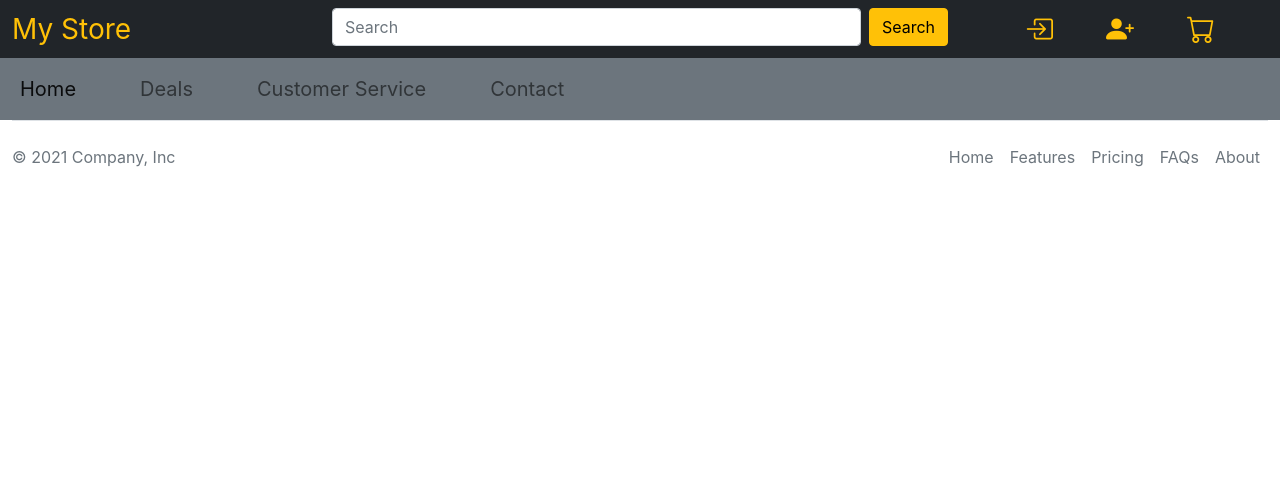
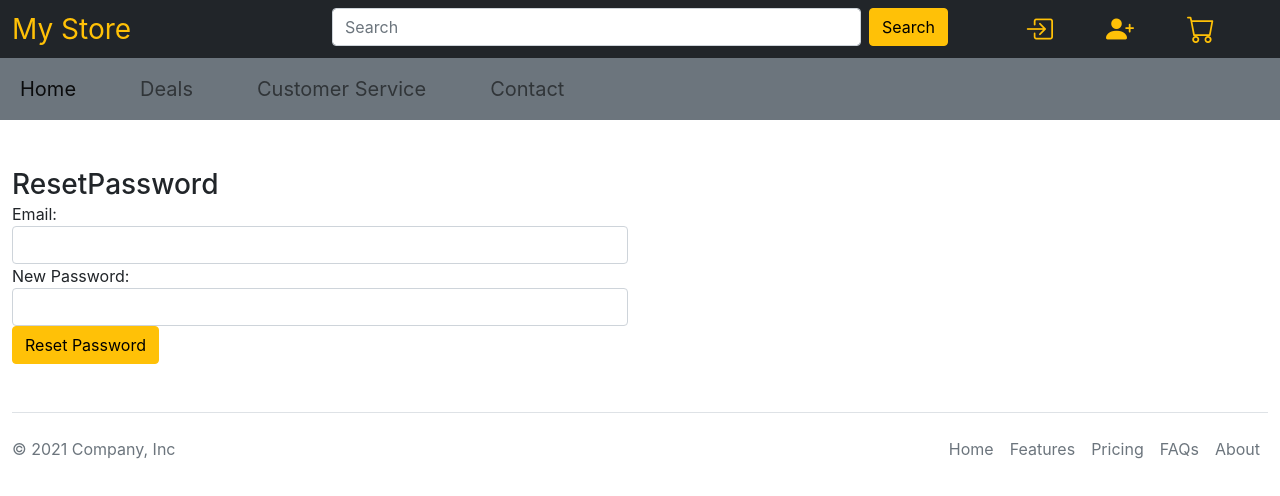
Before and after one commit to k1shor/reactApp-10-11, a React (Create React App) app: page /resetpassword/1 in a window 1280 px wide. Shown: the top 496 px of the page. Built offline with nearby package versions, Linux system fonts and the light colour scheme; no server answers.

Commit message:
reset password

```diff
--- a/src/Components/Radio.js
+++ b/src/Components/Radio.js
@@ -4,7 +4,7 @@ import { prices } from './Price'
 const Radio = ({passing_handleFilters}) => {
 
     const handleChange = e =>{
-        passing_handleFilters(e.target.value, 'price')
+        passing_handleFilters(e.target.value, 'prices')
     }
 
     return (
--- a/src/Components/auth/index.js
+++ b/src/Components/auth/index.js
@@ -76,3 +76,18 @@ export const forgetpassword = (email) => {
 }
 
 // {"email":"abc@fmil.com"}
+
+//reset password
+export const resetpassword = (token, email, new_password) =>{
+    const data = {email, new_password}
+    return fetch(`${API}/resetpassword/${token}`,{
+        method:"POST",
+        headers:{
+            Accept:"application/json",
+            "Content-Type":"application/json"
+        },
+        body:JSON.stringify(data)
+    })
+    .then(res=>res.json())
+    .catch(error=>console.log(error))
+}
--- a/src/Components/product/productAPI.js
+++ b/src/Components/product/productAPI.js
@@ -58,7 +58,7 @@ export const getRelatedProducts = (id) => {
 // to get filtered products
 export const getFilteredProducts = (sortBy, order, limit, skip, {filters})=>{
     let data = {skip, filters}
-    // console.log(data)
+    console.log(data)
     return fetch(`${API}/getFilteredProducts`,{
         method:"POST",
         headers:{
--- a/src/MyRoutes.js
+++ b/src/MyRoutes.js
@@ -25,6 +25,7 @@ import Navbar from './Components/Navbar';
 import Product_Details from './Components/product/Product_Details';
 import Deals from './Pages/Deals';
 import ForgetPassword from './Pages/ForgetPassword';
+import ResetPassword from './Pages/ResetPassword';
 
 const MyRoutes = () => {
     return (
@@ -46,6 +47,7 @@ const MyRoutes = () => {
                 <Route path='/deals' element={<Deals/>}/>
 
                 <Route path='/forgetpassword' element={<ForgetPassword/>}/>
+                <Route path='/resetpassword/:token' element={<ResetPassword/>}/>
 
                 <Route path='/' element={<AdminRoute />}>
                     <Route path='/admin/dashboard' element={<AdminDashboard />} />
--- a/src/Pages/Deals.js
+++ b/src/Pages/Deals.js
@@ -62,6 +62,7 @@ const Deals = () => {
       let priceValue = handlePrice(filters)
       newFilter.filters[filterBy] = priceValue
     }
+    // console.log(newFilter)
     setMyFilters(newFilter)
   }
 
--- /dev/null
+++ b/src/Pages/ResetPassword.js
@@ -0,0 +1,71 @@
+import React, { useState } from 'react'
+import { useParams } from 'react-router-dom'
+import { resetpassword } from '../Components/auth'
+
+const ResetPassword = () => {
+    const params = useParams()
+    const token = params.token
+    const [error, setError] = useState('')
+    const [success, setSuccess] = useState(false)
+
+    const [email, setEmail] = useState('')
+    const [new_password, setNewPassword] = useState('')
+    // console.log(token)
+
+
+    const passwordReset = e => {
+        setError('')
+        setSuccess(false)
+        e.preventDefault()
+        resetpassword(token, email, new_password)
+            .then(data => {
+                if (data.error) {
+                    setError(data.error)
+                }
+                else {
+                    setSuccess(true)
+                }
+            })
+            .catch(err => console.log(err))
+    }
+
+    const showError = () => {
+        if (error) {
+            return <div className='alert alert-danger'>{error}</div>
+        }
+    }
+
+    const showSuccess = () => {
+        if (success) {
+            return <div className='alert alert-success'>
+                Password has been reset successfully.
+            </div>
+        }
+
+    }
+
+    return (
+        <>
+            {showError()}
+            {showSuccess()}
+            <div className='container w-50 my-5'>
+                {
+                    !success &&
+                    <>
+                        <h3>
+                            ResetPassword
+                        </h3>
+                        <label>Email:</label>
+                        <input type={'text'} className='form-control' onChange={(e) => setEmail(e.target.value)} />
+                        <label>New Password:</label>
+                        <input type={'text'} className='form-control' onChange={(e) => setNewPassword(e.target.value)} />
+                        <button className='btn btn-warning' onClick={passwordReset}>Reset Password</button>
+                    </>
+                }
+            </div>
+
+        </>
+    )
+}
+
+export default ResetPassword
--- a/src/config.js
+++ b/src/config.js
@@ -1,4 +1,4 @@
-export const API = "http://localhost:5000/api"
+// export const API = "http://localhost:5000/api"
 
 
-// export const API = process.env.REACT_APP_API_URL
+export const API = process.env.REACT_APP_API_URL
```
